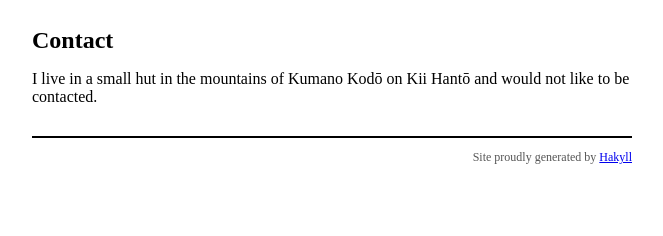
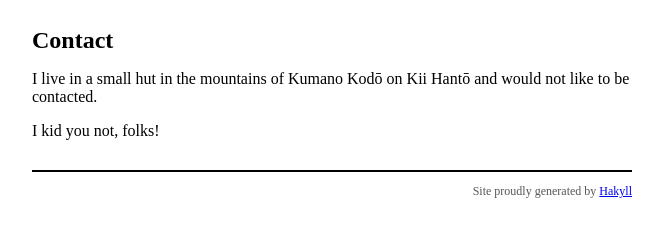
Before and after one commit to geosphere-tech/geosphere-tech.github.io, a plain HTML site: page contact.html in a window 1280 px wide. Shown: the part 50-286 px from the top of the page, without its empty margins (308-971 px from the left). Drawn offline with Linux system fonts and the light colour scheme.

Commit message:
Update (2022-03-09 02:16:36 UTC) [ci skip]

```diff
--- a/contact.html
+++ b/contact.html
@@ -24,6 +24,7 @@
             <h1>Contact</h1>
             <p>I live in a small hut in the mountains of Kumano Kodō on Kii Hantō and would not
 like to be contacted.</p>
+<p>I kid you not, folks!</p>
         </main>
 
         <footer>
```
